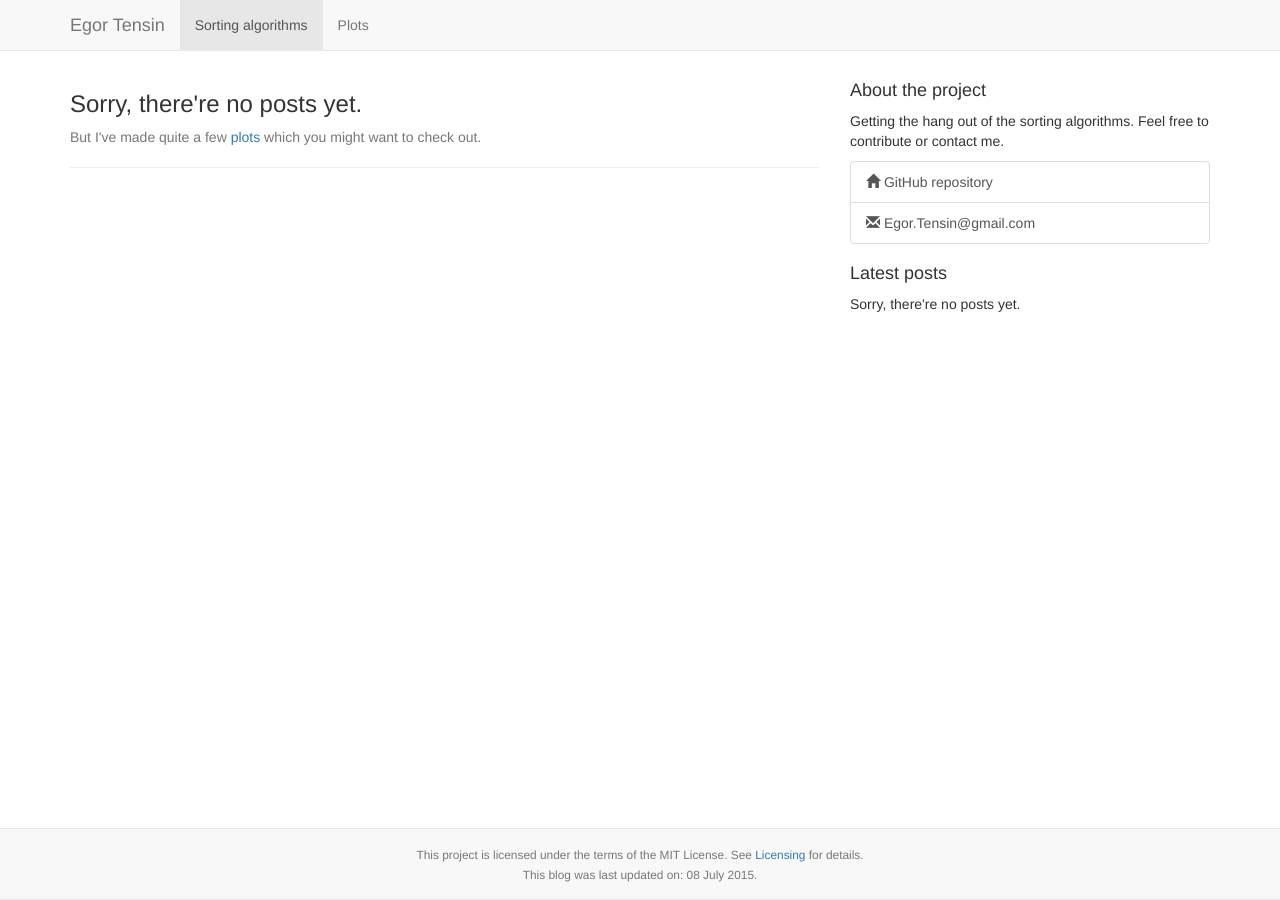
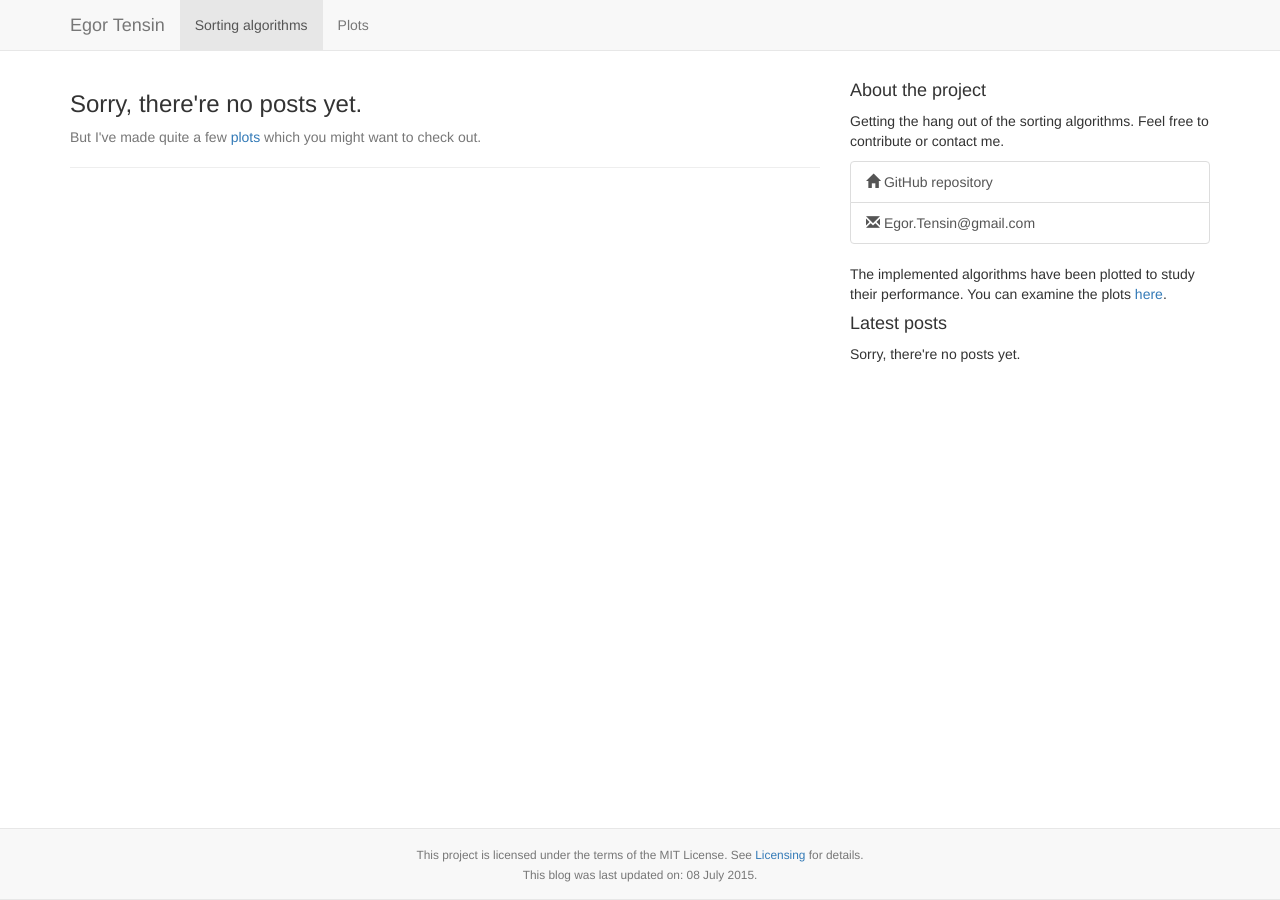
Before and after one commit to egor-tensin/sorting-algorithms, a Jekyll site: the page built from index.html, in a window 1280 px wide. Built offline with Jekyll 4.4.1, drawn with Linux system fonts in a browser that asks for light colours; nearby versions of some CDN libraries; the list of posts is cut into pages by our own code.

Commit message:
mention "Plots" in the sidebar

```diff
--- a/_includes/sidebar.html
+++ b/_includes/sidebar.html
@@ -4,6 +4,8 @@
   <a class="list-group-item" href="https://github.com/egor-tensin/sorting_algorithms"><span class="glyphicon glyphicon-home"></span>&nbsp;GitHub repository</a>
   <a class="list-group-item" href="mailto:Egor.Tensin@gmail.com"><span class="glyphicon glyphicon-envelope"></span>&nbsp;Egor.Tensin@gmail.com</a>
 </div>
+<p>The implemented algorithms have been plotted to study their performance.
+You can examine the plots <a href="plots.html">here</a>.</p>
 <h4>Latest posts</h4>
 {% if site.posts.size == 0 %}
   <p>Sorry, there're no posts yet.</p>
```
